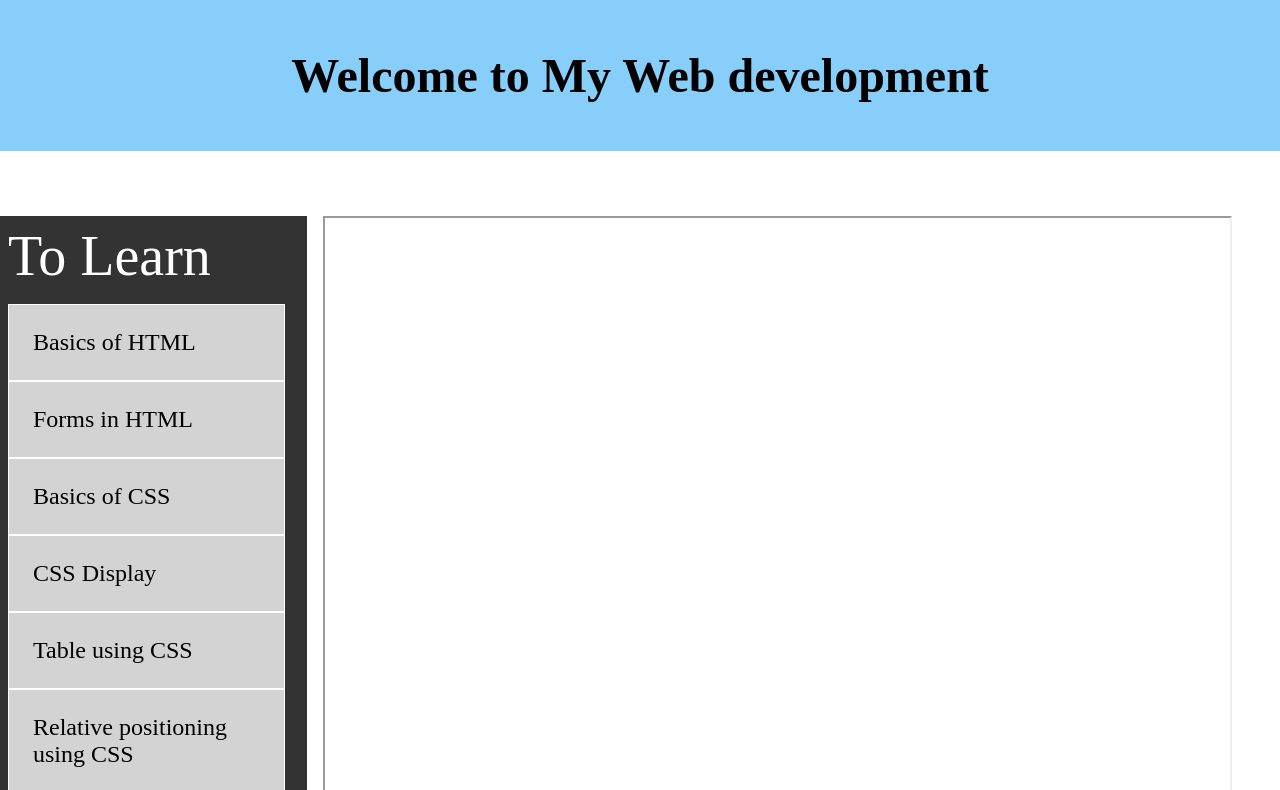
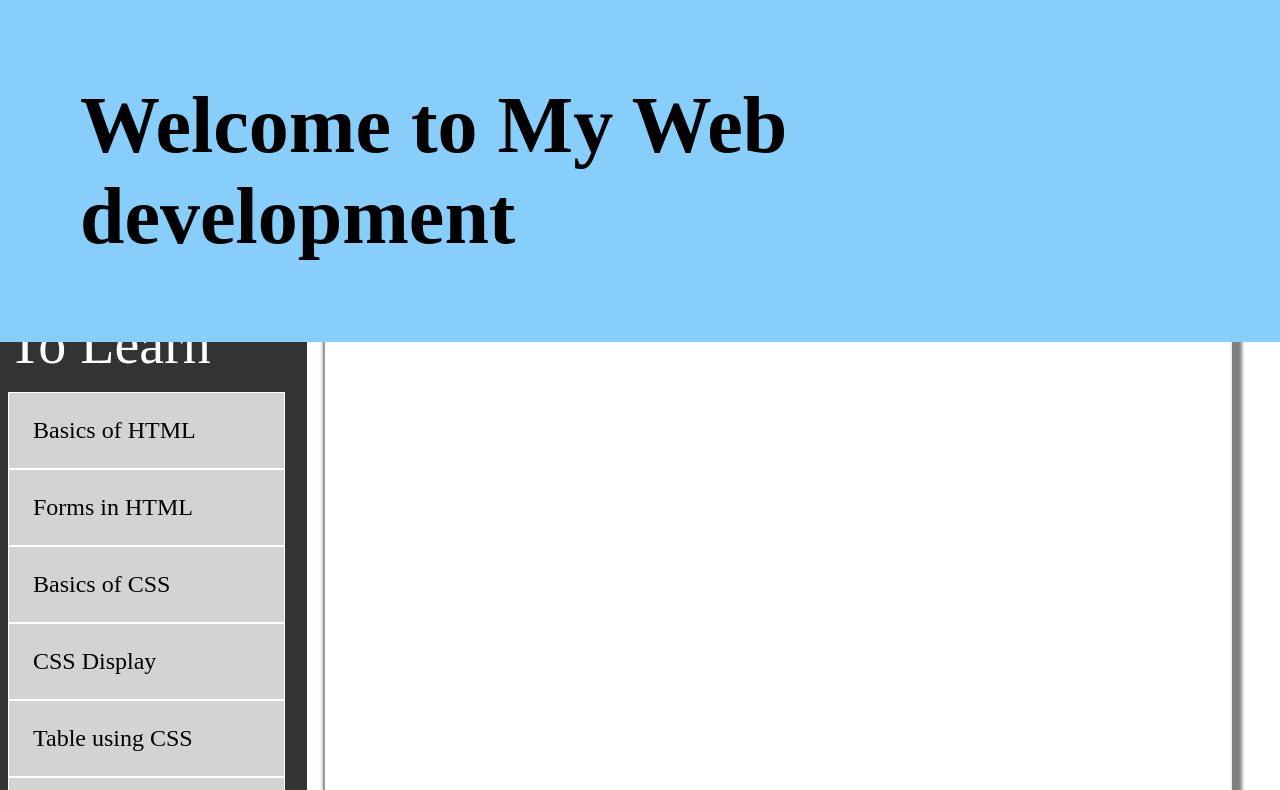
Before and after one commit to Yocanantham/MyFirstWebDesign, a plain HTML site: page src/index.html in a window 1280 px wide. Shown: the top 790 px of the page. Drawn offline with Linux system fonts and the light colour scheme.

Commit message:
modified

```diff
--- a/src/css/newstyle.css
+++ b/src/css/newstyle.css
@@ -12,8 +12,8 @@ body {
 
 
 h1 {
-    padding: 3rem;
-    font-size: 3rem;
+    font-size: 5rem;
+    padding: 1em;
     background-color: lightskyblue;
     display: flex;
     justify-content: center;
@@ -25,7 +25,7 @@ h1 {
 
 /* ! Styles for the entire flex */
 main {
-    margin-top: 13.5rem;
+    margin-top: 19rem;
     display: flex;
     justify-content: flex-start;
     align-items: flex-start;
@@ -70,6 +70,9 @@ li a:hover,li:hover{
 iframe {
     height: 150vh;
     width: 71vw;
+    border-radius: 1rem;
+    box-shadow: 5px -5px 3.5px 5px grey;
+
 }
 .webpage {
 
```
